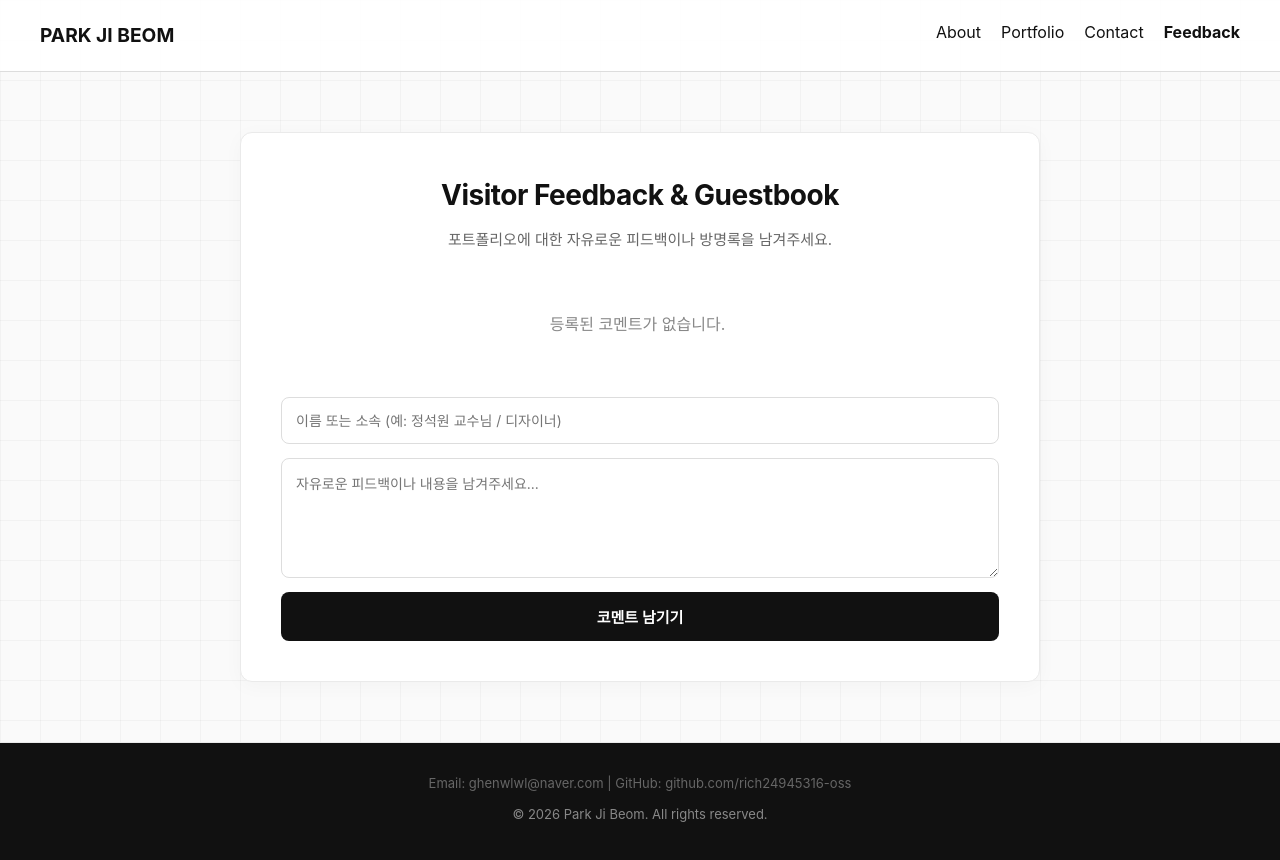
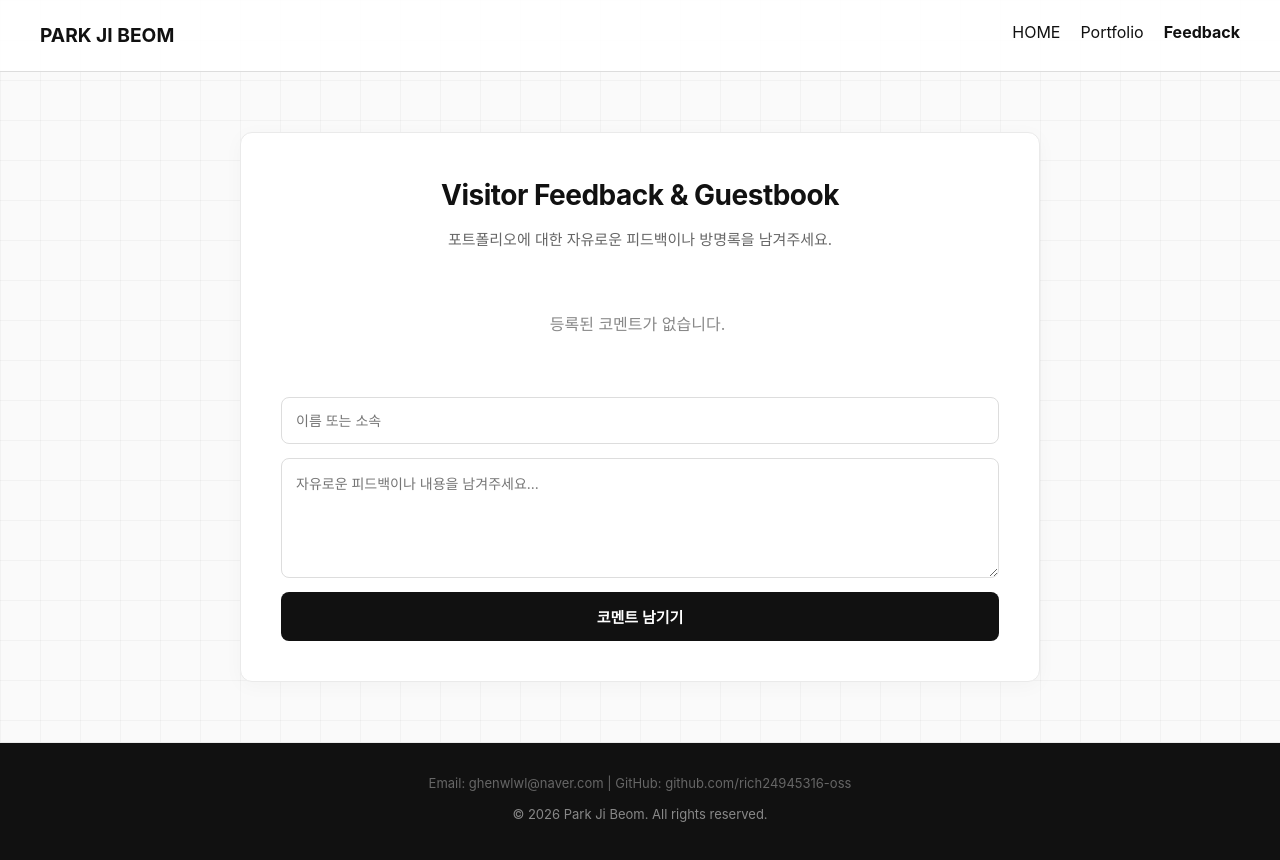
Before and after one commit to rich24945316-oss/portfolio, a plain HTML site: page feedback.html in a window 1280 px wide. Drawn offline with Linux system fonts and the light colour scheme; no server answers; a web font is replaced by a local one.

Commit message:
clean up feedback page nav and placeholder

```diff
--- a/feedback.html
+++ b/feedback.html
@@ -120,14 +120,13 @@
     </style>
 </head>
 <body>
-    <!-- 메인 네비게이션과 동일한 헤더 -->
+    <!-- 메인 네비게이션과 완벽하게 일치하도록 통일된 헤더 -->
     <header>
         <div class="logo"><a href="index.html" style="text-decoration:none; color:inherit;">PARK JI BEOM</a></div>
         <nav>
             <ul>
-                <li><a href="index.html#about">About</a></li>
+                <li><a href="index.html">HOME</a></li>
                 <li><a href="portfolio.html">Portfolio</a></li>
-                <li><a href="index.html#contact">Contact</a></li>
                 <li><a href="feedback.html" style="font-weight: bold; color: #111;">Feedback</a></li>
             </ul>
         </nav>
@@ -147,14 +146,14 @@
 
             <!-- 댓글 작성 폼 -->
             <div class="form-group">
-                <input type="text" id="comment-name" placeholder="이름 또는 소속 (예: 정석원 교수님 / 디자이너)" />
+                <input type="text" id="comment-name" placeholder="이름 또는 소속" />
                 <textarea id="comment-text" placeholder="자유로운 피드백이나 내용을 남겨주세요..."></textarea>
                 <button id="comment-submit" class="submit-btn">코멘트 남기기</button>
             </div>
         </div>
     </main>
 
-    <footer id="contact" style="padding: 30px 0; text-align: center; border-top: 1px solid #eaeaea;">
+    <footer style="padding: 30px 0; text-align: center; border-top: 1px solid #eaeaea;">
         <p style="font-size: 13px; color: #666;">Email: ghenwlwl@naver.com | GitHub: github.com/rich24945316-oss</p>
         <p style="font-size: 13px; color: #888; margin-top: 5px;">© 2026 Park Ji Beom. All rights reserved.</p>
     </footer>
```
